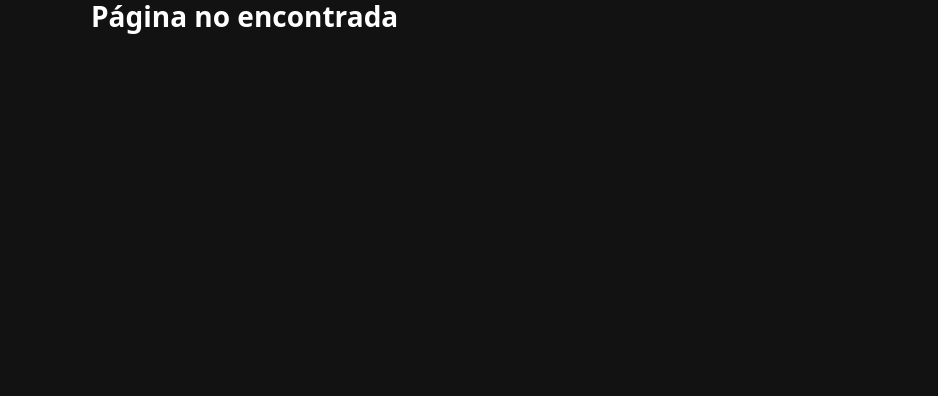
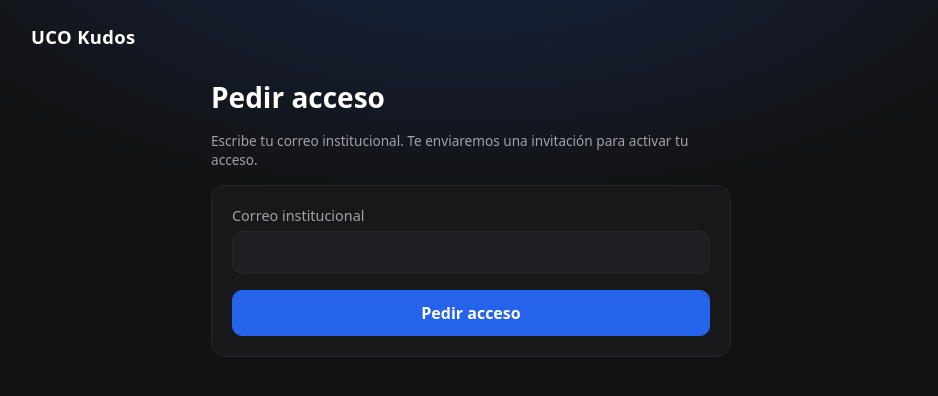
Before and after one commit to Andruortiz/front-kudos, a React (Vite) app: page /acceso in a window 1280 px wide. Shown: the top 396 px of the page, without its empty margins (169-1107 px from the left). Built offline with nearby package versions, Linux system fonts and the light colour scheme; no server answers; what @azure/msal-react would draw is missing.

Commit message:
feat: se debe solicitar acceso al directorio de uco kodus con el correo institucional para poder posteriormente ingresar

```diff
--- a/src/App.tsx
+++ b/src/App.tsx
@@ -1,5 +1,6 @@
 import { Route, Routes } from 'react-router-dom'
 import ProtectedLayout from './components/ProtectedLayout'
+import AccessRequestPage from './pages/AccessRequestPage'
 import HomePage from './pages/HomePage'
 import KudoDetailPage from './pages/KudoDetailPage'
 import KudosListPage from './pages/KudosListPage'
@@ -11,6 +12,7 @@ export default function App() {
   return (
     <Routes>
       <Route path="/" element={<LandingPage />} />
+      <Route path="/acceso" element={<AccessRequestPage />} />
       <Route element={<ProtectedLayout />}>
         <Route path="/inicio" element={<HomePage />} />
         <Route path="/kudos/new" element={<PublishKudoPage />} />
--- /dev/null
+++ b/src/api/access.ts
@@ -0,0 +1,10 @@
+import { apiFetch } from './client'
+import type { AccessResponse } from './types'
+
+export function requestAccess(email: string): Promise<AccessResponse> {
+  return apiFetch<AccessResponse>('/api/v1/access-requests', {
+    method: 'POST',
+    headers: { 'Content-Type': 'application/json' },
+    body: JSON.stringify({ email }),
+  })
+}
--- a/src/api/types.ts
+++ b/src/api/types.ts
@@ -106,3 +106,7 @@ export interface RegistrationResponse {
   id: string
   status: "PENDING" | "APPROVED" | "REJECTED"
 }
+
+export interface AccessResponse {
+  status: "INVITED" | "ALREADY_HAS_ACCESS"
+}
--- a/src/components/AuthRequired.tsx
+++ b/src/components/AuthRequired.tsx
@@ -1,6 +1,7 @@
 import { InteractionType } from '@azure/msal-browser'
 import { MsalAuthenticationTemplate } from '@azure/msal-react'
 import type { ReactNode } from 'react'
+import { Link } from 'react-router-dom'
 import { AUTH_ENABLED, LOGIN_SCOPES } from '../auth/msal'
 
 export default function AuthRequired({ children }: { children: ReactNode }) {
@@ -19,6 +20,9 @@ export default function AuthRequired({ children }: { children: ReactNode }) {
       errorComponent={({ error }) => (
         <main>
           <p role="alert">No se pudo iniciar sesión: {error?.errorMessage}</p>
+          <p>
+            ¿Primera vez? <Link to="/acceso">Pide tu acceso</Link>
+          </p>
         </main>
       )}
     >
--- /dev/null
+++ b/src/pages/AccessRequestPage.tsx
@@ -0,0 +1,73 @@
+import { useState } from 'react'
+import type { FormEvent } from 'react'
+import { Link } from 'react-router-dom'
+import { requestAccess } from '../api/access'
+import { ApiError } from '../api/client'
+import type { AccessResponse } from '../api/types'
+
+export default function AccessRequestPage() {
+  const [email, setEmail] = useState('')
+  const [result, setResult] = useState<AccessResponse | null>(null)
+  const [error, setError] = useState<string | null>(null)
+  const [sending, setSending] = useState(false)
+
+  async function submit(event: FormEvent) {
+    event.preventDefault()
+    setError(null)
+    setSending(true)
+    try {
+      setResult(await requestAccess(email.trim()))
+    } catch (e) {
+      setError(e instanceof ApiError ? e.message : 'No se pudo enviar la solicitud')
+    } finally {
+      setSending(false)
+    }
+  }
+
+  return (
+    <div className="public-page">
+      <main>
+        <Link to="/" className="brand">
+          UCO Kudos
+        </Link>
+        <div className="form-page">
+          <h1>Pedir acceso</h1>
+          {result ? (
+            <>
+              <p role="status">
+                {result.status === 'INVITED'
+                  ? 'Te enviamos una invitación de Microsoft a tu correo. Acéptala y luego entra a UCO Kudos.'
+                  : 'Ya tienes acceso. Entra con tu cuenta de Microsoft.'}
+              </p>
+              <Link className="btn btn-primary" to="/inicio">
+                Entrar con Microsoft
+              </Link>
+            </>
+          ) : (
+            <>
+              <p className="muted">
+                Escribe tu correo institucional. Te enviaremos una invitación para activar tu acceso.
+              </p>
+              <form onSubmit={submit}>
+                <label>
+                  Correo institucional
+                  <input
+                    type="email"
+                    value={email}
+                    onChange={(e) => setEmail(e.target.value)}
+                    autoComplete="email"
+                    required
+                  />
+                </label>
+                {error && <p role="alert">{error}</p>}
+                <button type="submit" disabled={sending}>
+                  {sending ? 'Enviando...' : 'Pedir acceso'}
+                </button>
+              </form>
+            </>
+          )}
+        </div>
+      </main>
+    </div>
+  )
+}
--- a/src/pages/LandingPage.tsx
+++ b/src/pages/LandingPage.tsx
@@ -14,6 +14,9 @@ export default function LandingPage() {
           <div className="hero__actions">
             <Link className="btn btn-primary" to="/inicio">
               Entrar con Microsoft
+            </Link>
+            <Link className="btn" to="/acceso">
+              Pedir acceso
             </Link>
           </div>
         </section>
```
Also changed, not shown: 2 other files (tests, documents, lock files or other folders).
